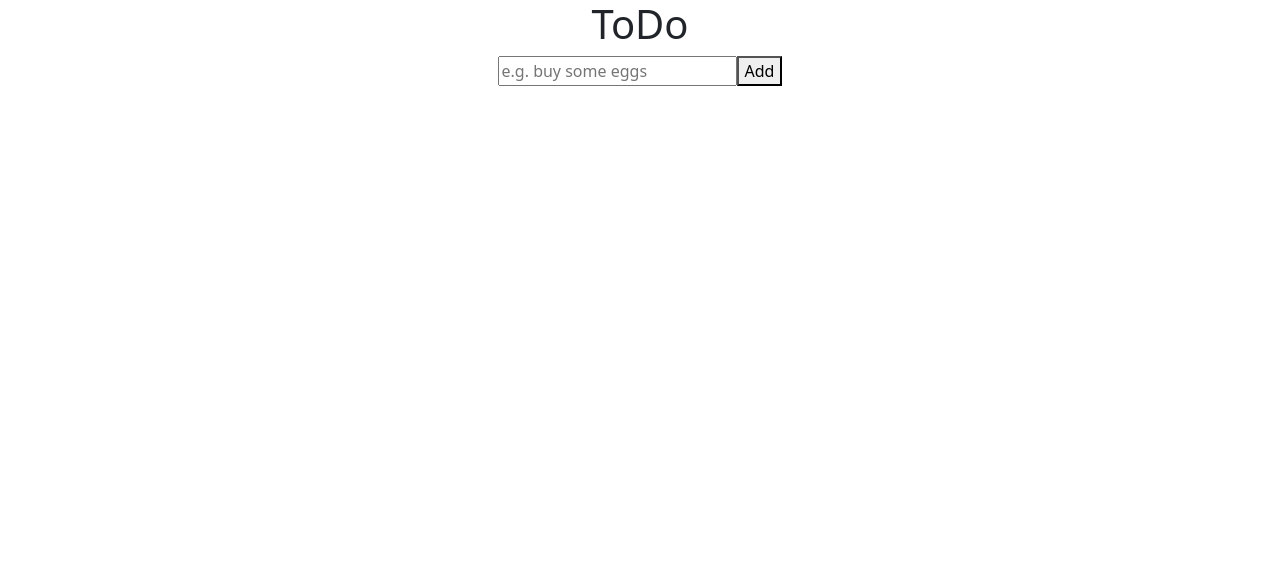
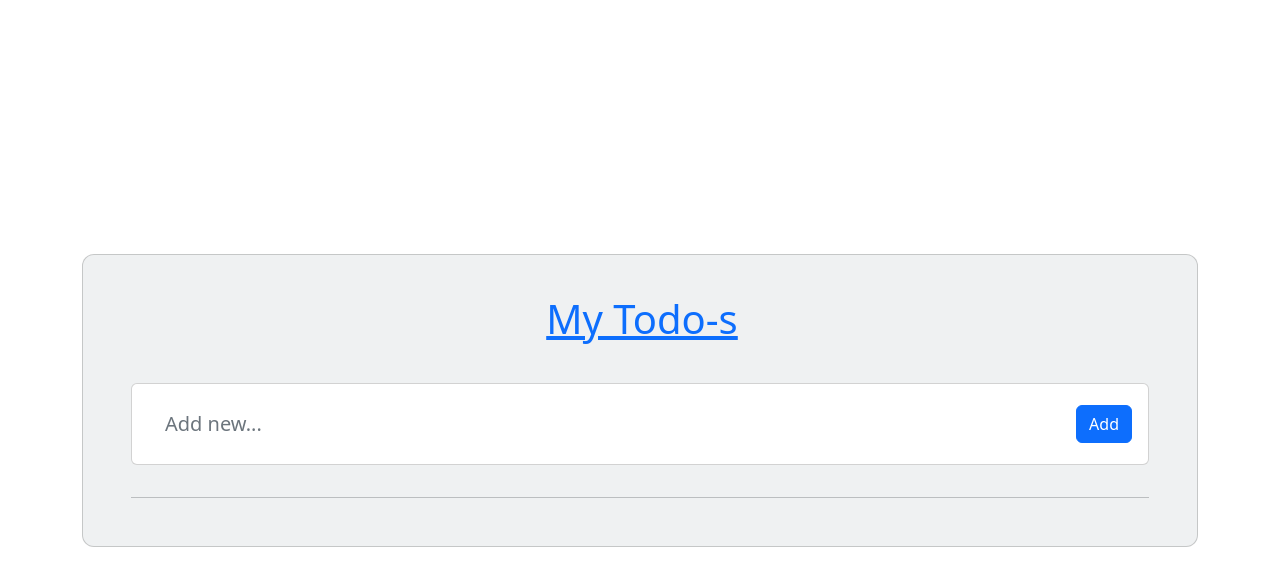
Before and after one commit to ZahraaEmarah/to-do-app, a React (Create React App) app: page / in a window 1280 px wide. Shown: the top 586 px of the page. Built offline with nearby package versions, Linux system fonts and the light colour scheme.

Commit message:
adding styling

```diff
--- a/src/components/AddForm.js
+++ b/src/components/AddForm.js
@@ -1,10 +1,32 @@
-import React from 'react'
+import React, { useState } from 'react'
 
-export const AddForm = () => {
-  return (
-    <form className='add-form'>
-        <input type='text' className='todo-input' placeholder='e.g. buy some eggs'/>
-        <button type='submit' className='add-btn'>Add</button>
-    </form>
-  )
+export const AddForm = ({ addTask }) => {
+    const [value, setValue] = useState("");
+
+    const handleSubmit = (event) => {
+        event.preventDefault();
+        console.log(value);
+        addTask(value);
+        setValue("");
+    }
+
+    const handleChange = (event) => {
+        setValue(event.target.value);
+    }
+
+    return (
+        <div class="pb-2">
+            <div class="card">
+                <div class="card-body">
+                    <div class="d-flex flex-row align-items-center">
+                        <input type="text" className="form-control form-control-lg" id="exampleFormControlInput1"
+                            placeholder="Add new..." onChange={handleChange}/>
+                        <div>
+                            <button type="button" className="btn btn-primary" onClick={handleSubmit}>Add</button>
+                        </div>
+                    </div>
+                </div>
+            </div>
+        </div>
+    )
 }
--- /dev/null
+++ b/src/components/TasksList.js
@@ -0,0 +1,17 @@
+import React from 'react'
+
+export const TasksList = (props) => {
+
+    const taskList = props.tasks.map(t => {
+        return(
+            <li key={t.id}>
+                <input type='checkbox' value={t.completed}/>
+                {t.task}
+            </li>
+        )
+    });
+
+    return (
+        <ul>{taskList}</ul>
+    )
+}
--- a/src/components/Wrapper.js
+++ b/src/components/Wrapper.js
@@ -1,11 +1,35 @@
-import React from 'react'
+import React, { useState } from 'react'
 import { AddForm } from './AddForm'
+import { v4 } from 'uuid';
+import { TasksList } from './TasksList';
+v4();
 
 export const Wrapper = () => {
-  return (
-    <div>
-        <h1>ToDo</h1>
-        <AddForm/>
-    </div>
-  )
+    const [tasks, setTasks] = useState([])
+
+    const addTask = (task) => {
+        setTasks([...tasks, { id: v4(), task: task, completed: false, isEditing: false }]);
+        console.log(tasks)
+    }
+    return (
+        <section className="vh-100">
+            <div className="container py-5 h-100">
+                <div className="row d-flex justify-content-center align-items-center h-100">
+                    <div className="col">
+                        <div className="card" id="list1" style={{ borderRadius: '.75rem', backgroundColor: '#eff1f2' }}>
+                            <div className="card-body py-4 px-4 px-md-5">
+                                <p className="h1 text-center mt-3 mb-4 pb-3 text-primary">
+                                    <i className="fas fa-check-square me-1"></i>
+                                    <u>My Todo-s</u>
+                                </p>
+                                <AddForm addTask={addTask} />
+                                <hr class="my-4"></hr>
+                                <TasksList tasks={tasks} />
+                            </div>
+                        </div>
+                    </div>
+                </div>
+            </div>
+        </section>
+    )
 }
```
Also changed, not shown: src/components/Todo.js (deleted, +0 -7 lines).
